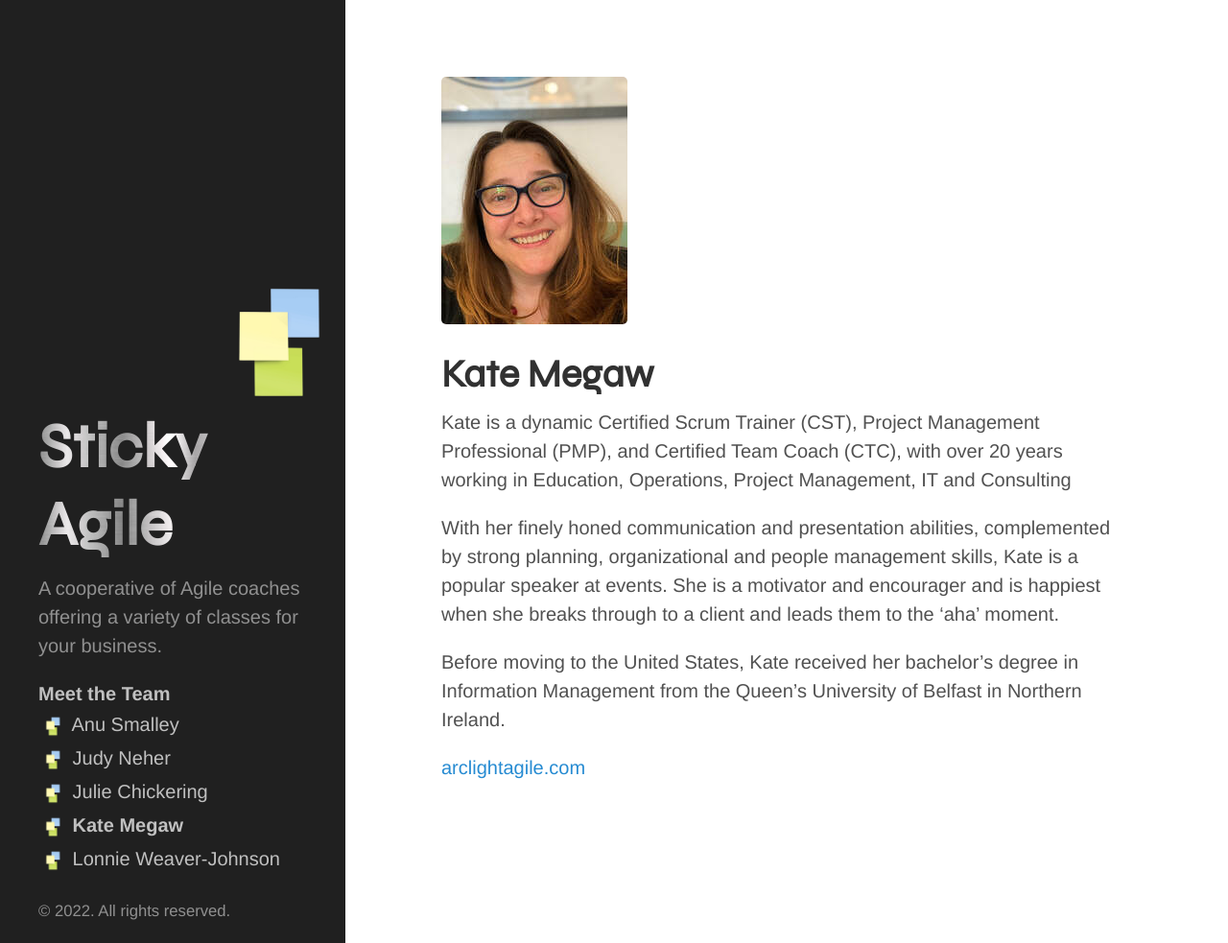
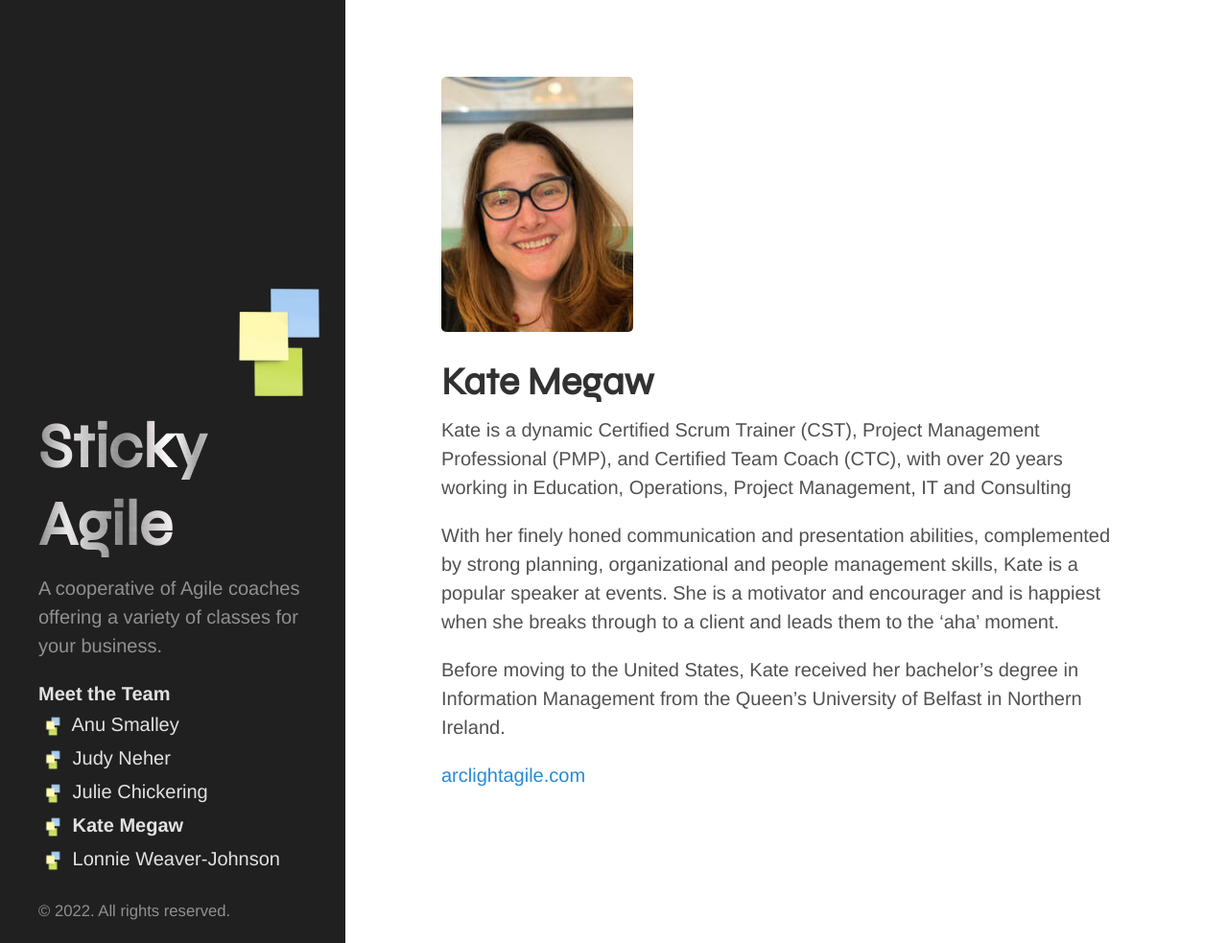
Before and after one commit to Sticky-Agile/Sticky-Agile.github.io, a Jekyll site: the page built from kate.md, in a window 1280 px wide and 983 px high. Shown: the whole window at 96% size. Built offline with Jekyll 4.4.1, drawn with Linux system fonts in a browser that asks for light colours; some web fonts are replaced.

Commit message:
Swap in new headshots for Julie and Lonnie

```diff
--- a/public/css/hyde.css
+++ b/public/css/hyde.css
@@ -33,7 +33,7 @@
 
 html {
   --dark: #202020;
-  --light: #C0C0C0;
+  --light: #e2e2e2;
 
   font-family: "IBM Plex Sans", Helvetica, Arial, sans-serif;
   color: var(--light);
@@ -45,6 +45,10 @@ body {
 
 h1, h2, h3 {
   font-family: "Syne";
+}
+
+.page img {
+  width: 200px;
 }
 
 @media (min-width: 48em) {
@@ -211,8 +215,6 @@ a.sidebar-nav-item:focus {
   }
 }
 
-
-
 /*
  * Themes
  *
```
Also changed, not shown: public/lonnie.jpg, 1 other file.
